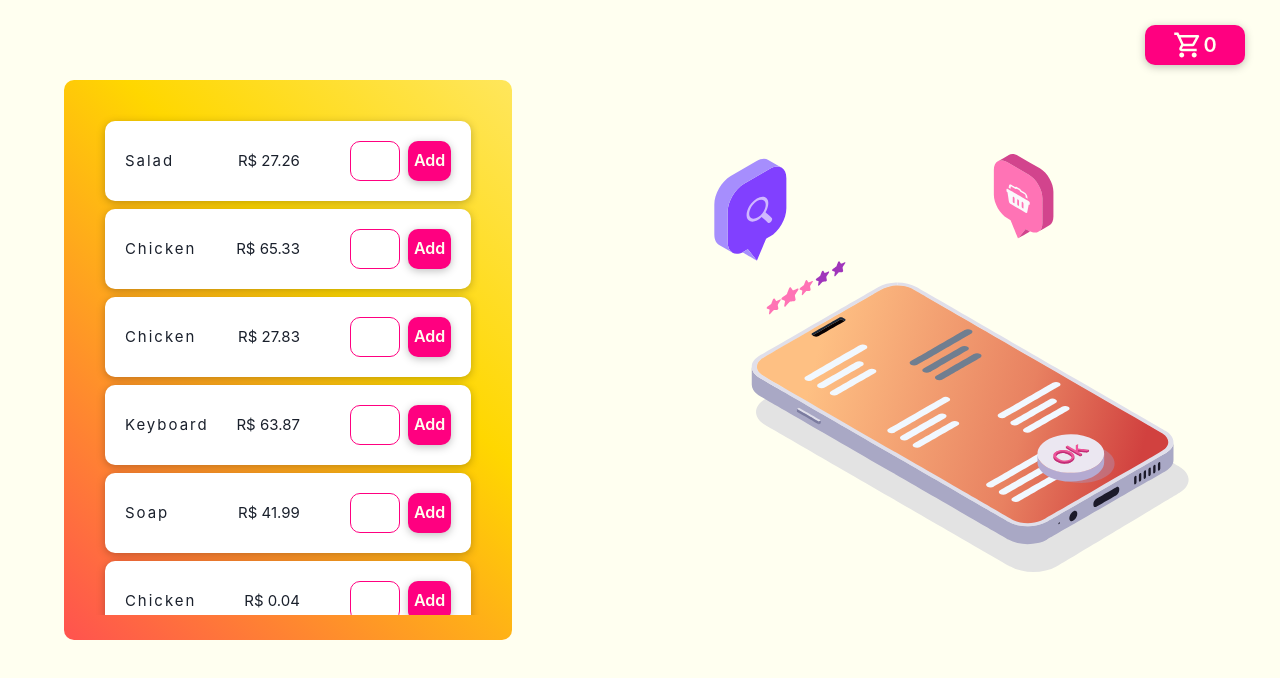
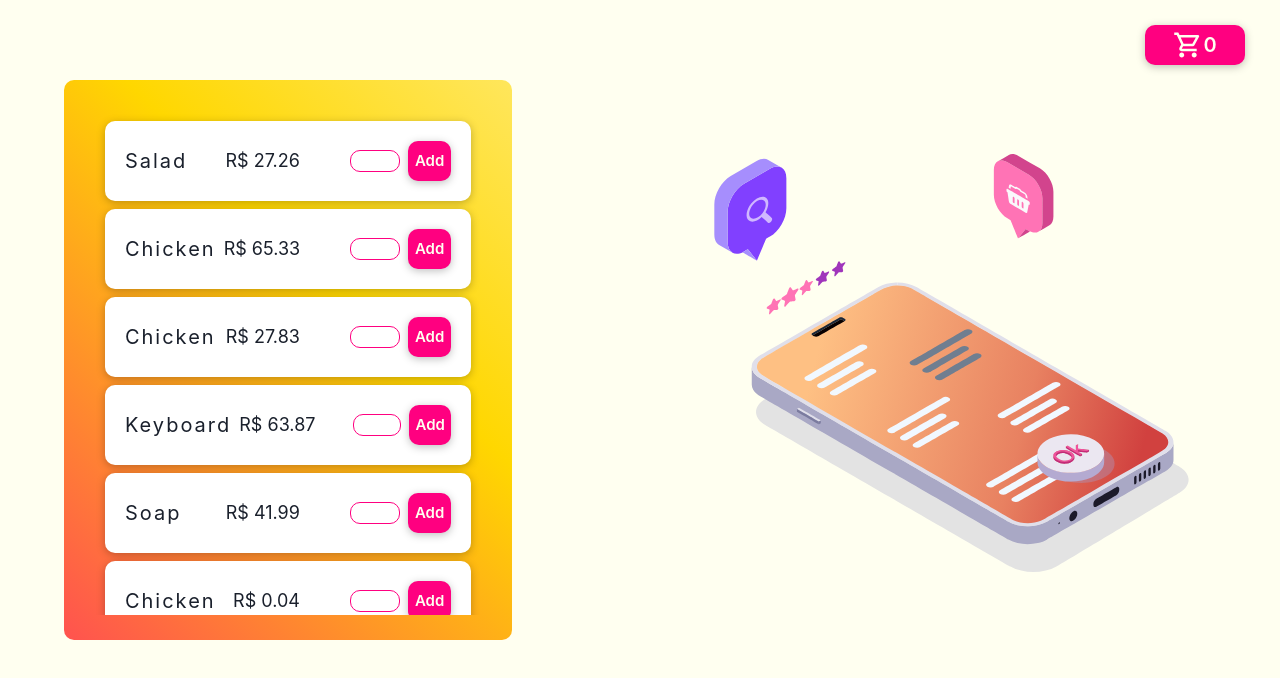
Before and after one commit to CibeleMartins/carrinho-compras, a React (Create React App) app: page / in a window 1280 px wide. Shown: the top 678 px of the page. Built offline with nearby package versions, Linux system fonts and the light colour scheme.

Commit message:
📱 feat: implementou responsividade nos detalhes do produto

```diff
--- a/src/components/ProductsList/Product/Product.jsx
+++ b/src/components/ProductsList/Product/Product.jsx
@@ -18,8 +18,8 @@ const Product = ({ nameProduct, productPrice, sendProductForCart }) => {
       justifyContent="space-between"
     >
       <HStack w="55%" justifyContent="space-between">
-        <Text  whiteSpace="nowrap" letterSpacing={2} fontSize={['65%', 15, 15, 15, 15,15]} >{nameProduct}</Text>
-        <Text whiteSpace="nowrap"  fontSize={['70%', 15, 15, 15, 15,15]}>{productPrice}</Text>
+        <Text  whiteSpace="nowrap" letterSpacing={2} fontSize={['65%', 15, 15, 20, 20,20]} >{nameProduct}</Text>
+        <Text whiteSpace="nowrap"  fontSize={['65%', 15, 15, 15, 18,18]}>{productPrice}</Text>
       </HStack>
 
       <HStack justifyContent="flex-end" w={"45%"}>
@@ -28,7 +28,7 @@ const Product = ({ nameProduct, productPrice, sendProductForCart }) => {
           min="0"
           max="10"
           w="35%"
-          h={10}
+          h={['25px', '30%', '30%', '30%', '30%','40px']}
           type="number"
           border="1px solid #FF0080"
           borderRadius={10}
@@ -38,13 +38,14 @@ const Product = ({ nameProduct, productPrice, sendProductForCart }) => {
           onClick={()=> sendProductForCart(nameProduct, productPrice, refInput.current.value)}
           boxShadow="0 2px 8px rgba(0, 0, 0, 0.25)"
           w="30%"
-          h="40px"
+          h={['25px',"40px", "40px", "40px", "40px", "40px"]}
           outline="none"
           border="none"
           bg="#FF0080"
           color="#FFFFF0"
           borderRadius={10}
           variant="solid"
+          fontSize={[10,15,15,15,15,15]}
         >
           Add
         </Button>
```
